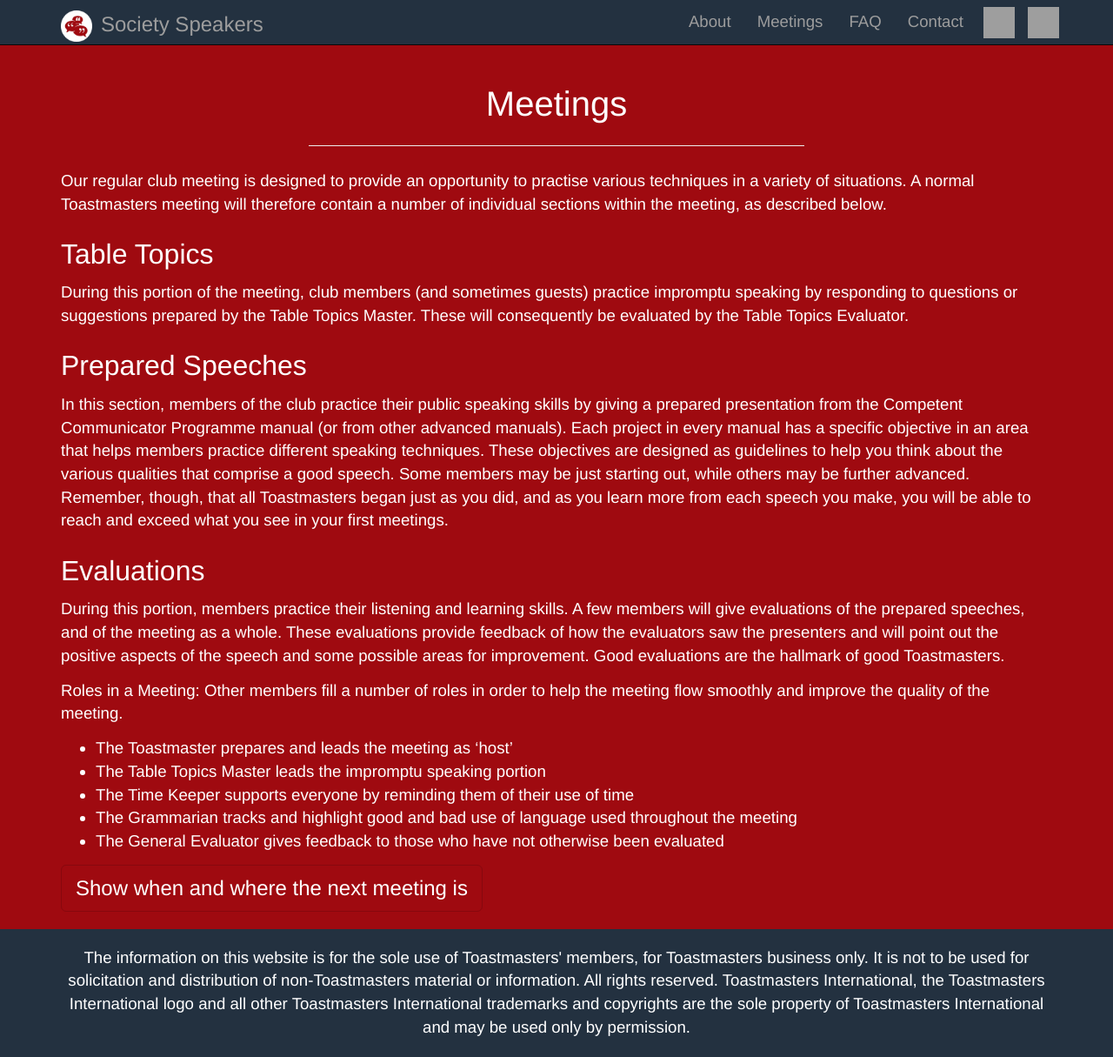
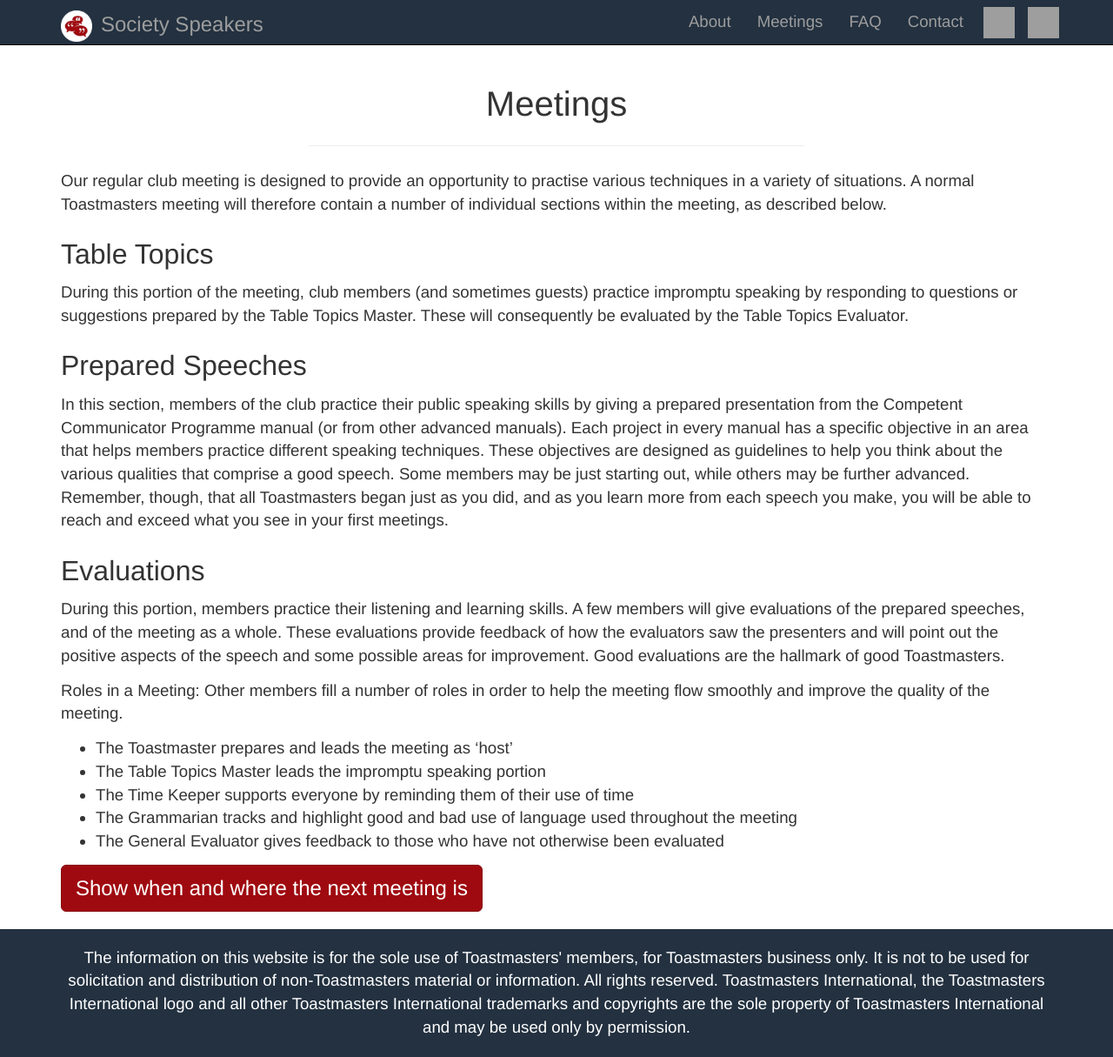
Before and after one commit to alexec/www.societyspeakers.org, a Jekyll site: the page built from meetings.html, in a window 1280 px wide and 1215 px high. Shown: the whole window at 87% size. Built offline with Jekyll 4.4.1, drawn with Linux system fonts in a browser that asks for light colours; grey boxes are pictures that could not be loaded.

Commit message:
Update meetings.html

```diff
--- a/meetings.html
+++ b/meetings.html
@@ -3,7 +3,7 @@
 title: Meetings
 ---
 
-<section id="meetings">
+<section>
     <div class="container ">
         <div class="row text-center">
             <div class="col-lg-12">
```
